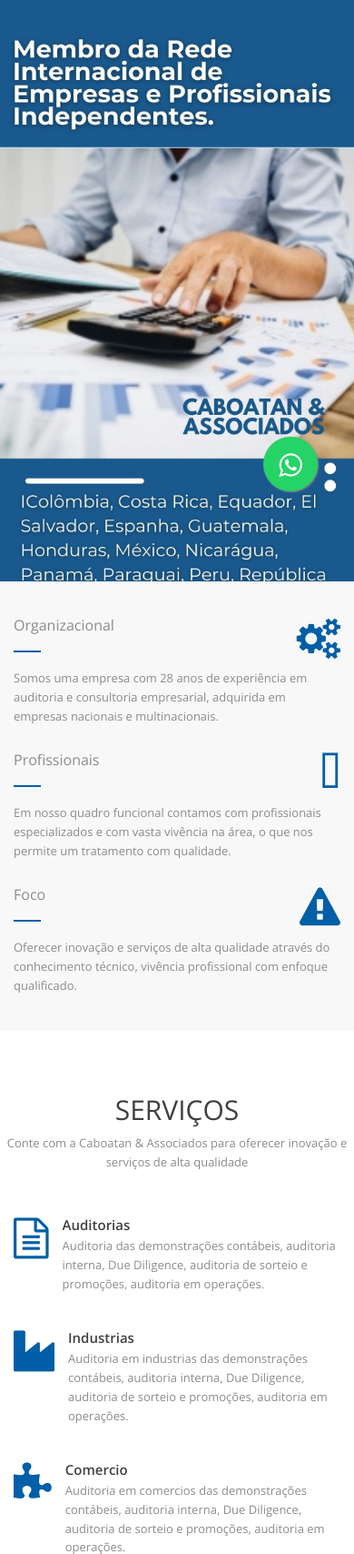
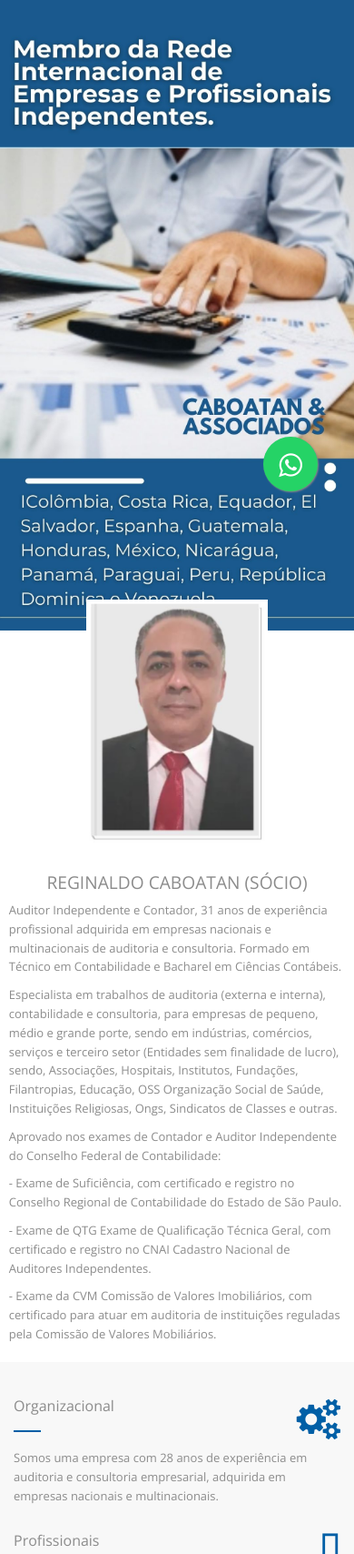
Before and after one commit to Mobspot/www.caboataneassociados.com.br, a PHP site: page / in a window 390 px wide. Shown: the part 264-1972 px from the top of the page at 91% size. Run offline with PHP 8.4, Linux system fonts and the light colour scheme.

Commit message:
adicionado profile

```diff
--- /dev/null
+++ b/commons/profile.html
@@ -0,0 +1,101 @@
+<style>
+  #profile{
+    width:100%;
+    height:auto;
+    display:flex;
+    justify-content: center;
+    align-items: center;
+    padding:2%;
+  }
+  #profile-container{
+    padding:2px;
+    display:flex;
+    flex-direction: column;
+    align-items: center;
+    width:80%;
+    font-family: 'Open Sans', sans-serif;
+    font-size:16px;
+    font-weight: 500;
+  }
+
+  #profile-top{
+    display: flex;
+    flex-direction: row;
+  }
+
+  #foto{
+    margin:10px;
+    display: flex;
+    align-items: center;
+  }
+
+  #foto img{
+    width:200px;
+  }
+
+  @media (max-width: 768px){
+    #profile{
+    }
+    #profile-container{
+      width: 100%;
+      font-size:13px;
+    }
+    #profile-top{
+      display: flex;
+      flex-direction: column;
+      text-align: center;
+      justify-content: center;
+      align-items: center;
+    }
+    #title{
+      font-size: 1.2rem;
+    }
+    #resume, #profile-botom{
+      text-align: left;
+    }
+  }
+</style>
+<div id="profile">
+  <div id="profile-container">
+    <div id="profile-top">
+      <div id="foto">
+        <img src="http://localhost/www.caboataneassociados.com.br/img/reginaldo.jpg" />
+      </div>
+
+      <div id="part2">
+        <h2 id="title">REGINALDO CABOATAN (SÓCIO)</h2>
+        <div id="resume">
+          <p>Auditor Independente e Contador, 31 anos de experiência profissional adquirida
+            em empresas nacionais e multinacionais de auditoria e consultoria. Formado em
+            Técnico em Contabilidade e Bacharel em Ciências Contábeis.</p>
+
+          <p>Especialista em trabalhos de auditoria (externa e interna), contabilidade e
+            consultoria, para empresas de pequeno, médio e grande porte, sendo em indústrias,
+            comércios, serviços e terceiro setor (Entidades sem finalidade de lucro), sendo,
+            Associações, Hospitais, Institutos, Fundações, Filantropias, Educação, OSS
+            Organização Social de Saúde, Instituições Religiosas, Ongs, Sindicatos de
+            Classes e outras.</p>
+
+          <p>Aprovado nos exames de Contador e Auditor Independente do Conselho
+            Federal de Contabilidade: </p>
+        </div>
+      </div>
+
+    </div>
+
+      <div id="profile-botom">
+        <p>- Exame de Suficiência, com certificado e registro no Conselho
+          Regional de Contabilidade do Estado de São Paulo.</p>
+
+        <p>- Exame de QTG Exame de Qualificação Técnica Geral, com
+          certificado e registro no CNAI Cadastro Nacional de Auditores
+          Independentes. </p>
+
+        <p>- Exame da CVM Comissão de Valores Imobiliários, com certificado
+          para atuar em auditoria de instituições reguladas pela Comissão de
+          Valores Mobiliários.</p>
+
+      </div>
+    </div>
+  </div>
+</div>
--- a/index.php
+++ b/index.php
@@ -12,6 +12,7 @@
 
     <?php include_once("commons/bannerMain.html"); ?>
 
+    <?php include_once('commons/profile.html'); ?>
 
     <?php include_once("commons/areaBox.html"); ?>
 
```
Also changed, not shown: img/reginaldo.jpg (added).
